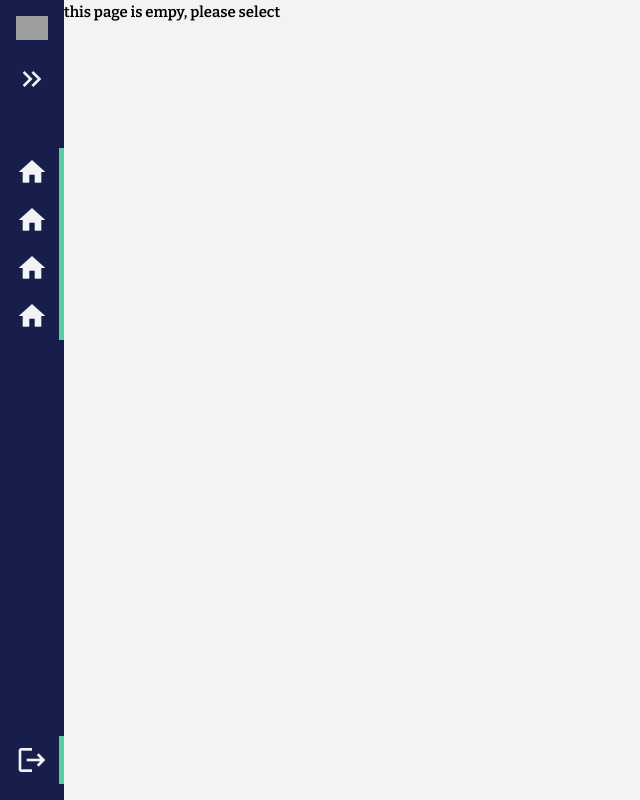
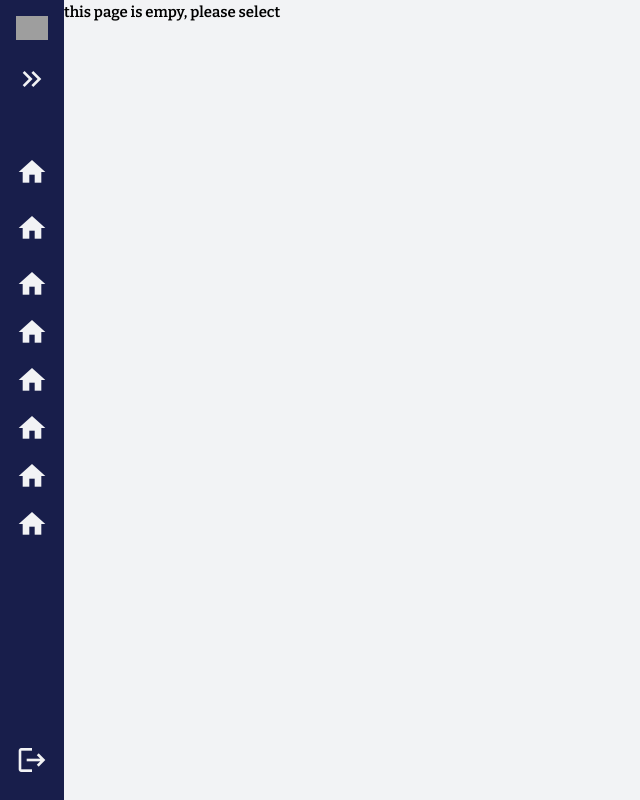
Before and after one commit to devBitan/nemura-front, a Vue app in the folder nemura-front/: page /dashboard in a window 1280 px wide. Shown: the whole page, without its empty margins (0-640 px from the left). Built offline with nearby package versions, Linux system fonts and the light colour scheme; data requests are answered from the project's data file; grey boxes are pictures that could not be loaded.

Commit message:
configuraciones

```diff
--- a/nemura-front/package.json
+++ b/nemura-front/package.json
@@ -10,7 +10,9 @@
   },
   "dependencies": {
     "axios": "^1.7.7",
+    "json-server": "^1.0.0-beta.2",
     "pinia": "^2.1.7",
+    "pinia-plugin-persistedstate": "^4.0.1",
     "vue": "^3.4.29",
     "vue-pug-plugin": "^2.0.3",
     "vue-router": "^4.3.3"
--- /dev/null
+++ b/nemura-front/public/dataBase/db.json
@@ -0,0 +1,150 @@
+{
+    "user":[
+        {
+            "id": 1,
+            "name": "javier",
+            "lastName": "combita",
+            "email": "javier@gmail.com",
+            "nickName": "combita",
+            "password": "Colombia1*"
+        },
+        {
+            "id": 2,
+            "name": "daniel",
+            "lastName": "danielll",
+            "email": "javier@gmail.com",
+            "nickName": "danielito",
+            "password": "Colombia1*"
+        }
+
+    ],
+    "projects":[
+        {
+            "id":1,
+            "name":"Riwi",
+            "idUSer":1
+        },
+        {
+            "id":2,
+            "name":"Codigo R",
+            "idUSer":1
+        },
+        {
+            "id":3,
+            "name":"Nemura",
+            "idUSer":1
+        },
+        {
+            "id":4,
+            "name":"Riwi",
+            "idUSer":1
+        },
+        {
+            "id":5,
+            "name":"Gamifica",
+            "idUSer":2
+        },
+        {
+            "id":6,
+            "name":"prueba2",
+            "idUSer":2
+        },
+        {
+            "id":7,
+            "name":"prueba3",
+            "idUSer":2
+        },
+        {
+            "id":8,
+            "name":"prueba4",
+            "idUSer":2
+        }
+
+    ],
+    "assignments":[
+        {
+
+            "id": 1,
+            "title": "probando ando",
+            "description": "lorem pic",
+            "status": "do to",
+            "priority": "low",
+            "idProject":1
+        },
+        {
+            "id": 2,
+            "title": "ASP .NET",
+            "description": "lorem pic",
+            "status": "do to",
+            "priority": "low",
+            "idProject":1
+          },
+          {
+            "id": 3,
+            "title": "Api Rest",
+            "description": "lorem pic",
+            "status": "do to",
+            "priority": "low",
+            "idProject":1
+          },
+          {
+            "id": 4,
+            "title": "Azure devops",
+            "description": "lorem pic",
+            "status": "do to",
+            "priority": "low",
+            "idProject":1
+          },
+          {
+            "id": 5,
+            "title": "Git flow",
+            "description": "lorem pic",
+            "status": "do to",
+            "priority": "low",
+            "idProject":1
+          },
+          {
+
+            "id": 6,
+            "title": "probando ando2",
+            "description": "lorem pic",
+            "status": "do to",
+            "priority": "low",
+            "idProject":2
+        },
+        {
+            "id": 7,
+            "title": "ASP .NET2",
+            "description": "lorem pic",
+            "status": "do to",
+            "priority": "low",
+            "idProject":2
+          },
+          {
+            "id": 8,
+            "title": "Api Rest2",
+            "description": "lorem pic",
+            "status": "do to",
+            "priority": "low",
+            "idProject":2
+          },
+          {
+            "id": 9,
+            "title": "Azure devops2",
+            "description": "lorem pic",
+            "status": "do to",
+            "priority": "low",
+            "idProject":2
+          },
+          {
+            "id": 10,
+            "title": "Git flow2",
+            "description": "lorem pic",
+            "status": "do to",
+            "priority": "low",
+            "idProject":2
+          }
+
+
+    ]
+}
--- /dev/null
+++ b/nemura-front/src/assets/api/ApiProject.js
@@ -0,0 +1,32 @@
+import { httpService } from "@/libs/https";
+
+const {httpGet, httpPost, httpDelete, httpPut } = httpService();
+
+// const apiUrl = "api/Catalogue/";
+const apiUrl = "/";
+
+export function projectsApi() {
+
+  async function getProject() {
+    let response = await httpGet(apiUrl + "projects");
+    console.log(response)
+    return response;
+  }
+
+  const postProject = async (assignment) => {
+    let response = await httpPost(apiUrl + "projects", project);
+    return response;
+  };
+
+  const putProject = async (id, data) => {
+    let response = await httpPut(apiUrl + "projects/" + id, data);
+    return response; // organizar este
+  };
+
+  const deleteProject = async (id, data) => {
+    // let response = await httpPutHeaders(apiUrl + "deleteassignment/" + id, data);
+    // return response;
+  };
+
+  return { getProject, postProject, putProject, deleteProject };
+}
--- a/nemura-front/src/components/Navbar.vue
+++ b/nemura-front/src/components/Navbar.vue
@@ -1,7 +1,7 @@
 <template>
-    <aside :class="`${isExpanded && 'is-expanded'}`">
-        <div class="logo">
-            <img src="../assets/img/logoNemura.png" alt="">
+    <aside :class="{'is-expanded': userStore.isExpanded}">
+        <div class="logo" >
+            <img src="../assets/img/logoNemura.png" alt="" @click="$router.push({ path: '/dashboard' })">
         </div>
         <div class="menu-toggle-wrap">
             <div class="menu-toggle" @click="ToggleMenu">
@@ -10,68 +10,90 @@
 
         </div>
         <h3>Menu</h3>
-        <div class="menu" v-for="project in objetoProjectos" :key="project.name">
-
-            <router-link class="button">
-                <span class="material-icons" @click="goProject(project.name)">home</span>
-                <span class="text">{{ project.name }}</span>
-            </router-link>
+        <div class="menu" v-for="project in projects" :key="project.name">
+            <div class="button" @click="projectSelected(project.id, project.name)" >
+                <span class="material-icons">home</span>
+                <span class="text" >{{ project.name }}</span>
+            </div>
 
         </div>
         <div class="flex"></div>
         <div class="menu">
-            <router-link class="button" >
-                <span class="material-icons" @click="$router.push({ path: '/' })"  >logout</span>
-                <span class="text">Logout</span>
+            <div class="button">
+                <span class="material-icons" @click="logout"  >logout</span>
+                <span class="text"> Logout</span>
 
-            </router-link>
+            </div>
         </div>
     </aside>
 </template>
 <script setup>
-import { ref } from 'vue';
+import { onMounted, ref } from 'vue';
 import { useRouter, useRoute } from "vue-router";
+import { projectsApi } from '@/assets/api/ApiProject';
+import { useUserStore } from '@/stores/user';
+
+const userStore = useUserStore()
 const router = useRouter();
 const route = useRoute();
-let project = "riwi"
 
-const objetoProjectos = [
-    {
-        name: "Riwi",
-        id:1,
-        logo: "../assets/img/logo.png",
-        color: "#2196F3",
-    },
-    {
-        name: "CodigoR",
-        id:2,
-        logo: "../assets/img/logo.png",
-        color: "#2196F3",
-    },
-    {
-        name: "CoWorkig",
-        id:3,
-        logo: "../assets/img/logo.png",
-        color: "#2196F3",
-    },
-    {
-        name: "Gamificacion",
-        id:4,
-        logo: "../assets/img/logo.png",
-        color: "#2196F3",
-    },
-]
+const { getProject, postProject, putProject, deleteProject } = projectsApi();
 
-const isExpanded = ref(localStorage.getItem("is_expanded") === "true");
+onMounted(async () => {
+  // let responseProjects = await getProject();
+  // idUser = userStore.user.id;
+  // projects.value = responseProjects;
+  // console.log(projects)
+  // console.log(idUser)
+  // let data = userStore.user;
+  // console.log(data)
+  let responseProjects = await getProject();
+  const { id } = userStore.user; // Destructure user ID
+  projects.value = responseProjects;
+  console.log(projects)
+  console.log(id)
+})
+
+let idUser= ref();
+const projects = ref([])
+// console.log(projects)
+// console.log(idUser)
+
+// const isExpanded = ref(localStorage.getItem("is_expanded") === "true");
+
+// const ToggleMenu = () => {
+//     isExpanded.value =!isExpanded.value;
+//     localStorage.setItem("is_expanded", isExpanded.value);
+// }
+
+
+// const isExpanded = ref(localStorage.getItem("is_expanded") === "true");
 
 const ToggleMenu = () => {
-    isExpanded.value =!isExpanded.value;
-    localStorage.setItem("is_expanded", isExpanded.value);
+  userStore.isExpanded = !userStore.isExpanded;
 }
 
-const goProject = (project) => {
-    router.push({ path: "/dashboard/" + `${project}` });
+const projectSelected = (id, name) => {
+  // console.log(id)
+  router.push({ path: "/dashboard/" + `${name}` });
+  userStore.idProject = id;
+  userStore.nameProject=name;
+  console.log(userStore.idProject)
+  console.log(userStore.nameProject)
+
 }
+
+// const goProject = (project) => {
+//     router.push({ path: "/dashboard/" + `${project}` });
+// }
+
+
+const logout = async () => {
+    console.log(userStore.user)
+    userStore.user = null;
+    console.log(userStore.user)
+    location.replace("/");
+};
 </script>
 
 <<style lang="scss" scoped>
--- a/nemura-front/src/stores/user.js
+++ b/nemura-front/src/stores/user.js
@@ -5,14 +5,15 @@ export const useUserStore = defineStore("user", {
     return {
       user: {
         id: 0,
+        name: "",
+        lastName: "",
+        email: "",
         nickName: "",
-        firstName: "",
-        lastName: "",
-        password:"",
-        email: "",
+        password: ""
       },
-      project:[],
-      task:[]
+      idProject:0,
+      nameProject:"",
+      isExpanded:false,
     };
   },
   actions: {
@@ -23,6 +24,29 @@ export const useUserStore = defineStore("user", {
     setUser(user) {
       this.user = user;
     },
+
+    async getProject() {
+      return this.idProject;
+    },
+
+    setProject(idProject) {
+      this.idProject = idProject;
+    },
+    async getNameProject() {
+      return this.idProject;
+    },
+
+    setNameProject(idProject) {
+      this.idProject = idProject;
+    },
+
+    async getExpanded() {
+      return this.nameProject;
+    },
+
+    setExpanded(nameProject) {
+      this.nameProject = nameProject;
+    },
   },
   persist: true
 });
--- a/nemura-front/src/views/Project.vue
+++ b/nemura-front/src/views/Project.vue
@@ -2,63 +2,46 @@
 main.dashboard
   Navbar
   .dashboard-table
-    h3.title  Title project
+    h3.title  {{nameProject}}
     .board-container
       div.board(@drop="onDrop($event, board)" @dragover.prevent @dragenter.prevent v-for="board in boards" :key="board.id")
         div {{ board.name }}
         InputNew(@on-new-item="(text) => handleNewItem(text, board)")
-        .item(draggable="true" @dragstart="startDrag($event, board, item)" v-for="item in board.items" :key="item.id")
+        .item(draggable="true" @dragstart="startDrag($event, board, item)" v-for="item in assignments" :key="item.id")
           Task(:item="item" :boardId="board.id" @delete-task="deleteItem(board, item)" @update-task="updateItem(board, item)")
 
 </template>
 <script setup>
-import { reactive } from "vue";
+import { onMounted, reactive, ref, watchEffect } from "vue";
 import Navbar from '@/components/Navbar.vue';
 import Task from '@/components/Task.vue';
 import InputNew from "./InputNew.vue";
+import { assignmentApi } from "@/assets/api/ApiAssigment";
+import { useUserStore } from "@/stores/user";
 
-  let boards = reactive([
+const userStore = useUserStore();
+const {getAssignment, postAssignment, putAssignment, deleteAssignment} = assignmentApi();
+//al put me pide un id
+
+onMounted(async ()=> {
+  let responseAssignment = await getAssignment();
+  assignments.value= responseAssignment;
+  idProject = userStore.idProject;
+  nameProject = userStore.nameProject;
+  console.log(idProject)
+  // console.log(responseAssignment);
+})
+let nameProject= ref('')
+let idProject=ref();
+const assignments = ref([]);
+console.log(assignments)
+
+let boards = reactive([
     {
       id: 1,
-      name: "Board ToDo´s",
+      name: "To Dos",
       items: [
-        {
-          id: 1,
-          title: "probando ando",
-          description: "lorem pic",
-          status: "do to",
-          priority: "low",
-          idProject: 1,
-          idUser:1
-        },
-        {
-          id: 2,
-          title: "ASP .NET",
-          description: "lorem pic",
-          status: "do to",
-          priority: "low"
-        },
-        {
-          id: 3,
-          title: "Api Rest",
-          description: "lorem pic",
-          status: "do to",
-          priority: "low"
-        },
-        {
-          id: 4,
-          title: "Azure devops",
-          description: "lorem pic",
-          status: "do to",
-          priority: "low"
-        },
-        {
-          id: 5,
-          title: "Git flow",
-          description: "lorem pic",
-          status: "do to",
-          priority: "low"
-        },
+
       ],
     },
     {
@@ -93,6 +76,7 @@ import InputNew from "./InputNew.vue";
 
 
   function handleNewItem(text, board) {
+    //mirar como creo en la base de datos la task
     board.items.push({
       id: crypto.randomUUID(),
       priority:"low",
@@ -116,7 +100,6 @@ import InputNew from "./InputNew.vue";
     dest.items.push({ ...originItem });
     originBoard.items = originBoard.items.filter((item) => item != originItem);
   }
-  // PENDIENTE CREAR FUNCIONAIDAD DE ENVIDAR LOS ELIMINADOS A UNA LISTA  - QUE SE VEA COMO UN HISTORIAL
   </script>
 
 
```
Also changed, not shown: nemura-front/src/assets/api/ApiAssigment.js (+4 -3 lines), nemura-front/src/components/Login.vue (+42 -16 lines), nemura-front/src/components/Task.vue (+3 -4 lines), nemura-front/src/views/Login.vue (+11 -1 lines), nemura-front/src/views/Register.vue (+11 -0 lines), nemura-front/src/libs/https.js, 1 other file (tests, documents, lock files or other folders).
